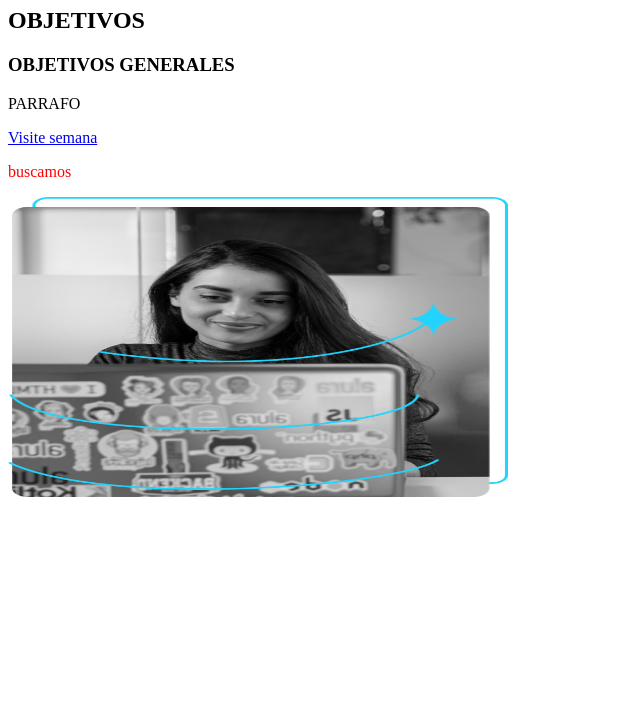
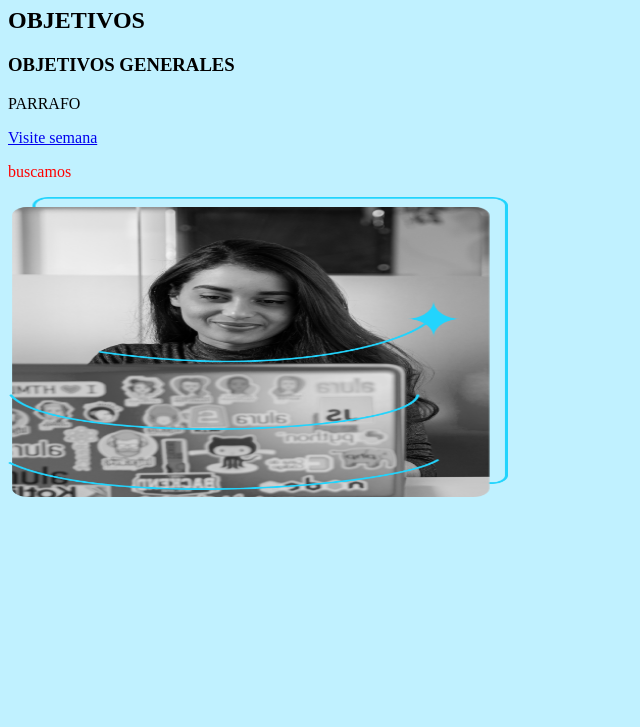
Before and after one commit to simisaes80/pruebagithub, a plain HTML site: page main.html in a window 1280 px wide. Shown: the part 73-800 px from the top of the page, without its empty margins (0-640 px from the left). Drawn offline with Linux system fonts and the light colour scheme.

Commit message:
Add files via upload

```diff
--- a/main.html
+++ b/main.html
@@ -5,7 +5,7 @@
     CAMPISTAS 2025 PAGINA DE PRUEBA
 </title>
 </head>
-<body>
+<body style='background-color:rgb(192, 241, 255);'>
 <h1>PAGINA INICIAL CAMPISTAS 2025</h1>
 <H2>OBJETIVOS</H2>
 <H3>OBJETIVOS GENERALES</H3>
```
